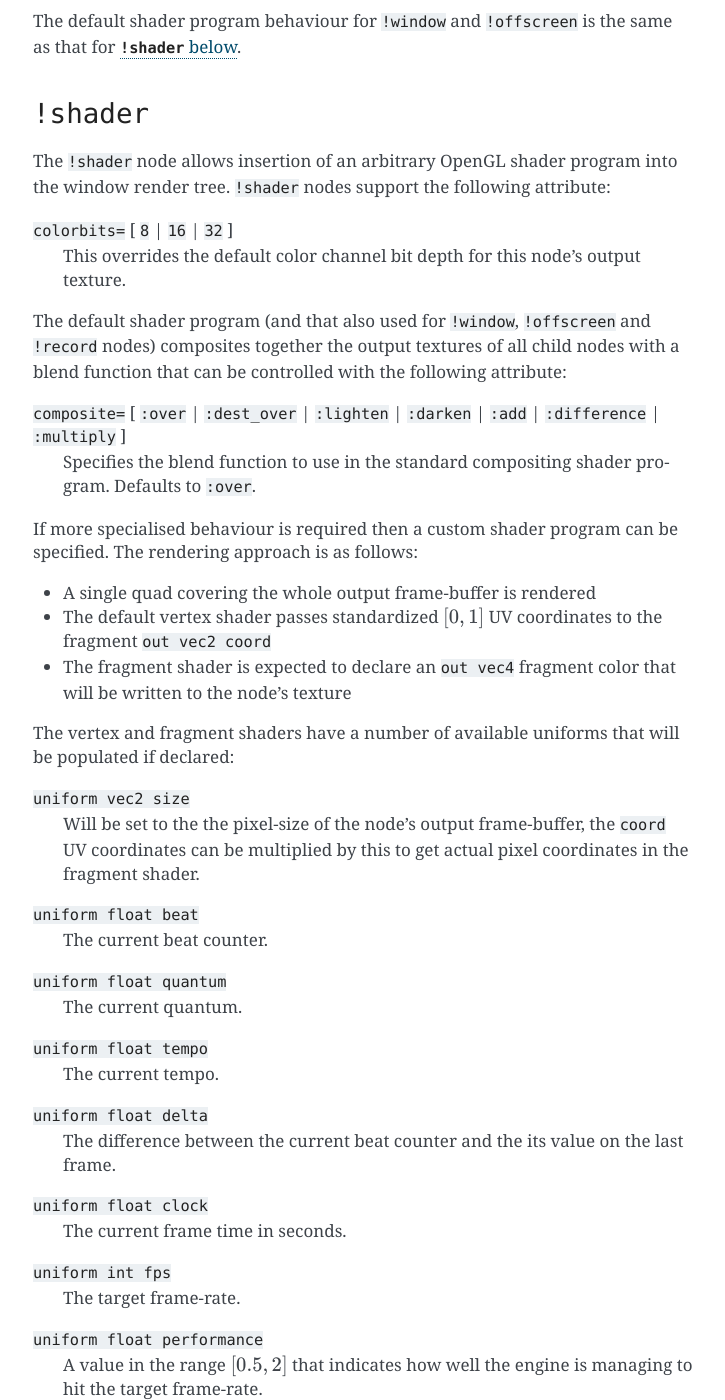
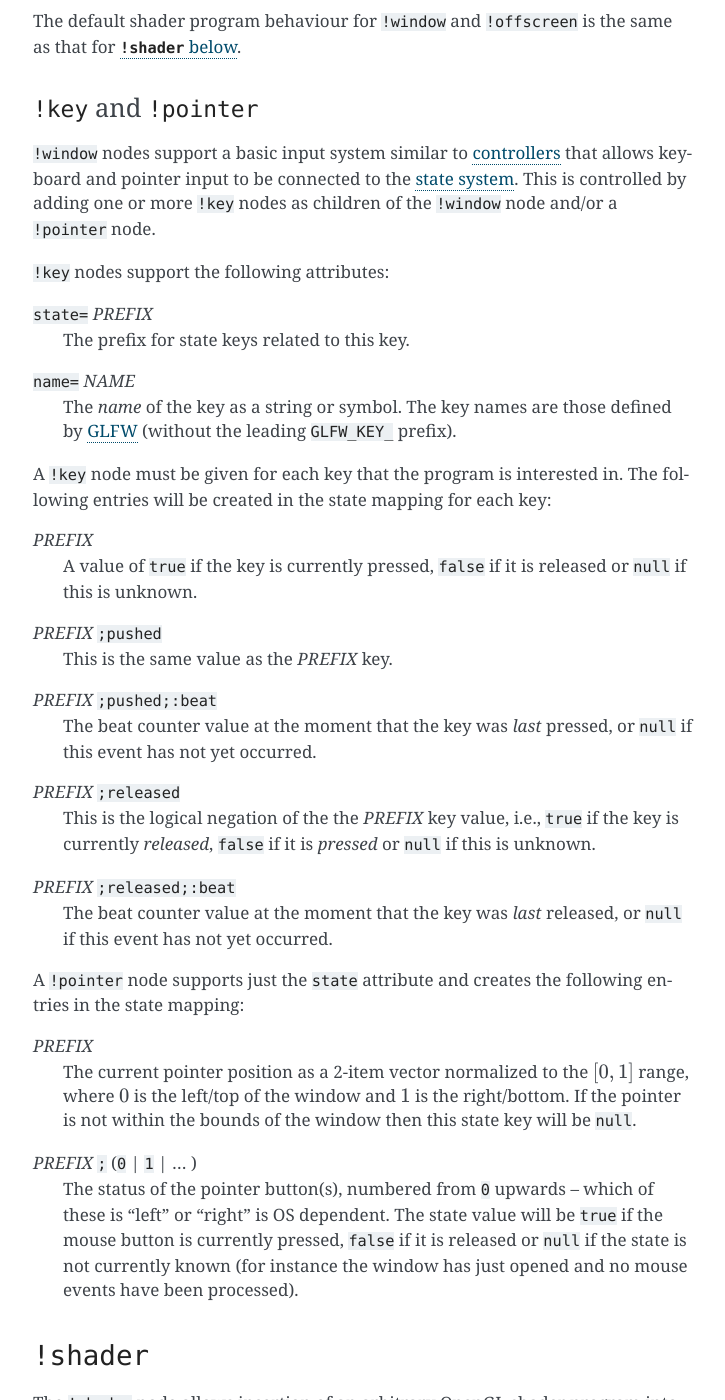
Before and after one commit to jonathanhogg/flitter, a Sphinx documentation site: the page built from docs/windows.md, in a window 1280 px wide and 1400 px high, scrolled down 2902 px. Shown: the whole window, without its empty margins (387-1112 px from the left). Built offline with Sphinx 7.4.7, drawn with Linux system fonts in a browser that asks for light colours.

Commit message:
Document key and pointer events

```diff
--- a/docs/windows.md
+++ b/docs/windows.md
@@ -127,6 +127,63 @@ OS-defined.
 
 The default shader program behaviour for `!window` and `!offscreen` is the same
 as that for [`!shader` below](#shader).
+
+### `!key` and `!pointer`
+
+`!window` nodes support a basic input system similar to
+[controllers](controllers.md) that allows keyboard and pointer input to be
+connected to the [state system](language.md#state). This is controlled by
+adding one or more `!key` nodes as children of the `!window` node and/or a
+`!pointer` node.
+
+`!key` nodes support the following attributes:
+
+`state=` *PREFIX*
+: The prefix for state keys related to this key.
+
+`name=` *NAME*
+: The *name* of the key as a string or symbol. The key names are those defined
+by [GLFW](https://www.glfw.org/docs/latest/group__keys.html) (without the
+leading `GLFW_KEY_` prefix).
+
+A `!key` node must be given for each key that the program is interested in. The
+following entries will be created in the state mapping for each key:
+
+*PREFIX*
+: A value of `true` if the key is currently pressed, `false` if it is released
+or `null` if this is unknown.
+
+*PREFIX* `;pushed`
+: This is the same value as the *PREFIX* key.
+
+*PREFIX* `;pushed;:beat`
+: The beat counter value at the moment that the key was *last* pressed, or
+`null` if this event has not yet occurred.
+
+*PREFIX* `;released`
+: This is the logical negation of the the *PREFIX* key value, i.e., `true` if
+the key is currently *released*, `false` if it is *pressed* or `null` if this is
+unknown.
+
+*PREFIX* `;released;:beat`
+: The beat counter value at the moment that the key was *last* released, or
+`null` if this event has not yet occurred.
+
+A `!pointer` node supports just the `state` attribute and creates the following
+entries in the state mapping:
+
+*PREFIX*
+: The current pointer position as a 2-item vector normalized to the $[0,1]$
+range, where $0$ is the left/top of the window and $1$ is the right/bottom. If
+the pointer is not within the bounds of the window then this state key will be
+`null`.
+
+*PREFIX* `;` (`0` | `1` | … )
+: The status of the pointer button(s), numbered from `0` upwards – which of
+these is "left" or "right" is OS dependent. The state value will be `true` if
+the mouse button is currently pressed, `false` if it is released or `null` if
+the state is not currently known (for instance the window has just opened and
+no mouse events have been processed).
 
 ## `!shader`
 
```
